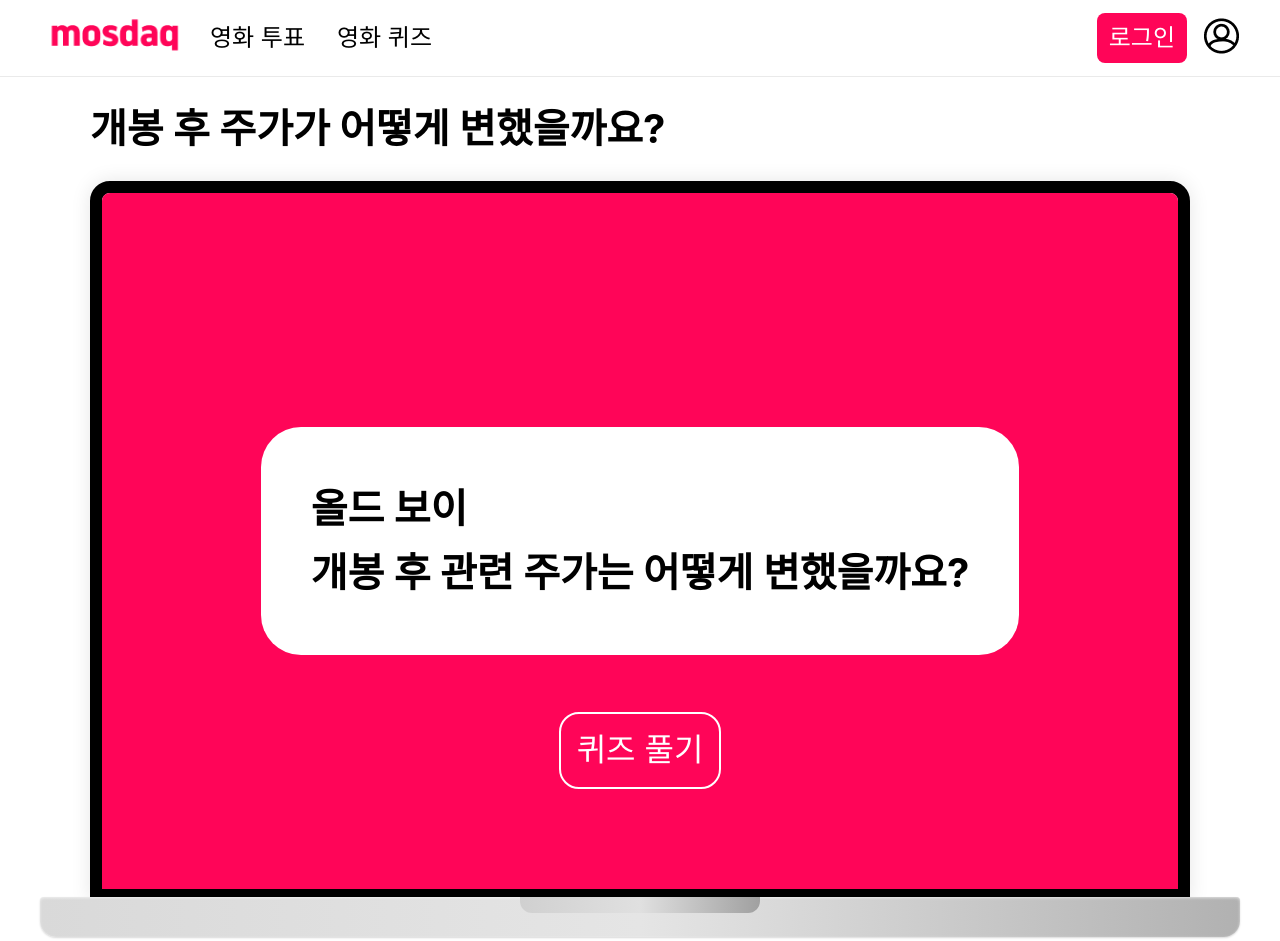
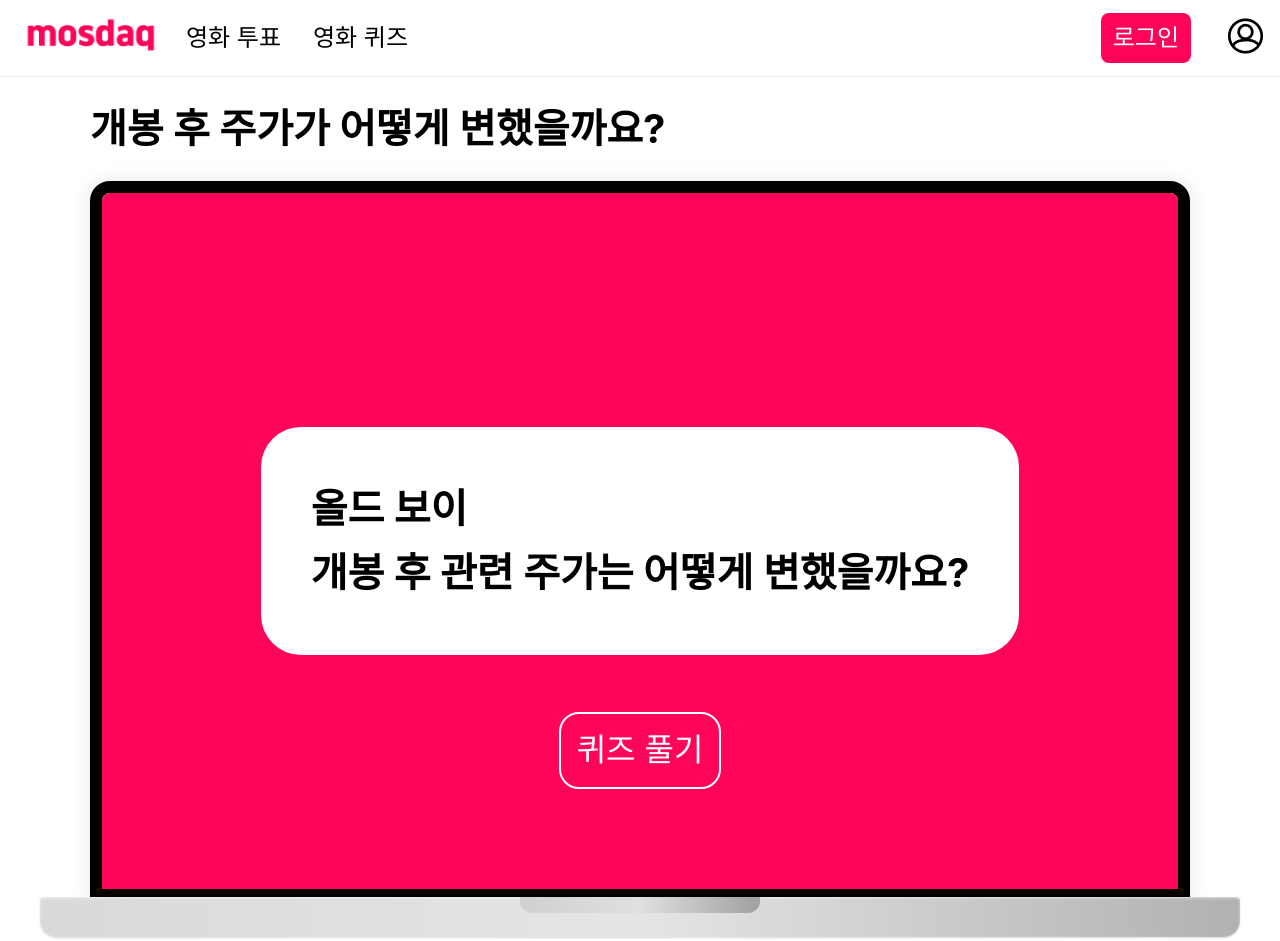
Before and after one commit to prgrms-fdc-2nd-final-mosdaq/mosdaq-front, a React (Vite) app: page /quiz in a window 1280 px wide. Built offline with nearby package versions, Linux system fonts and the light colour scheme.

Commit message:
feat: header 수정 사항(8/17) 반영
- 헤더 너비 1920px
- 로그인 후 로그아웃 버튼 제거(마이페이지로 이사 예정)
-  로그인 버튼과 마이페이지 버튼 간격 수정
- 로그인 버튼 폰트 수정

```diff
--- a/src/components/layout/Header/LogoutButton.tsx
+++ b/src/components/layout/Header/LogoutButton.tsx
@@ -1,12 +1,15 @@
 import { useLogout } from '@/hooks/api/auth/useLogout';
 import { Button } from '@/components/common/Button';
 import { Txt } from '@/components/common/Txt';
+
 export default function LogoutButton() {
   const { mutation } = useLogout();
 
   return (
     <Button size="small" variant="secondary" onClick={() => mutation.mutate()}>
-      <Txt color="white">로그아웃</Txt>
+      <Txt typography="Pretendard24regular" color="white">
+        로그아웃
+      </Txt>
     </Button>
   );
 }
--- a/src/components/layout/Header/index.tsx
+++ b/src/components/layout/Header/index.tsx
@@ -1,4 +1,3 @@
-import React from 'react';
 import { Link } from 'react-router-dom';
 import styled from 'styled-components';
 import colors from '../../../constants/colors';
@@ -32,16 +31,13 @@ export default function Header() {
           </StyledNav>
         </StyledLeftSection>
         <StyledRightSection>
-          {isLoggedIn ? (
-            // TODO: 로그아웃 버튼은 마이페이지에 두면 어떨까요?
-            <LogoutButton />
-          ) : (
+          {!isLoggedIn ? (
             <Button size="small" variant="secondary">
-              <Txt color="white">
+              <Txt typography="Pretendard24regular" color="white">
                 <Link to="/login">로그인</Link>
               </Txt>
             </Button>
-          )}
+          ) : null}
           <Link to="/mypage">
             <StyledMypageLogo src={mypageLogo} alt="MyPage Logo" />
           </Link>
@@ -70,7 +66,7 @@ const StyledHeaderContent = styled.header`
   justify-content: space-between;
   align-items: center;
   width: 100%;
-  max-width: 1200px;
+  max-width: 1920px;
   height: 68px;
 
   @media (max-width: 768px) {
@@ -100,5 +96,6 @@ const StyledMainLogo = styled.img`
 `;
 
 const StyledMypageLogo = styled.img`
+  padding-left: 20px;
   width: 40x;
 `;
```
